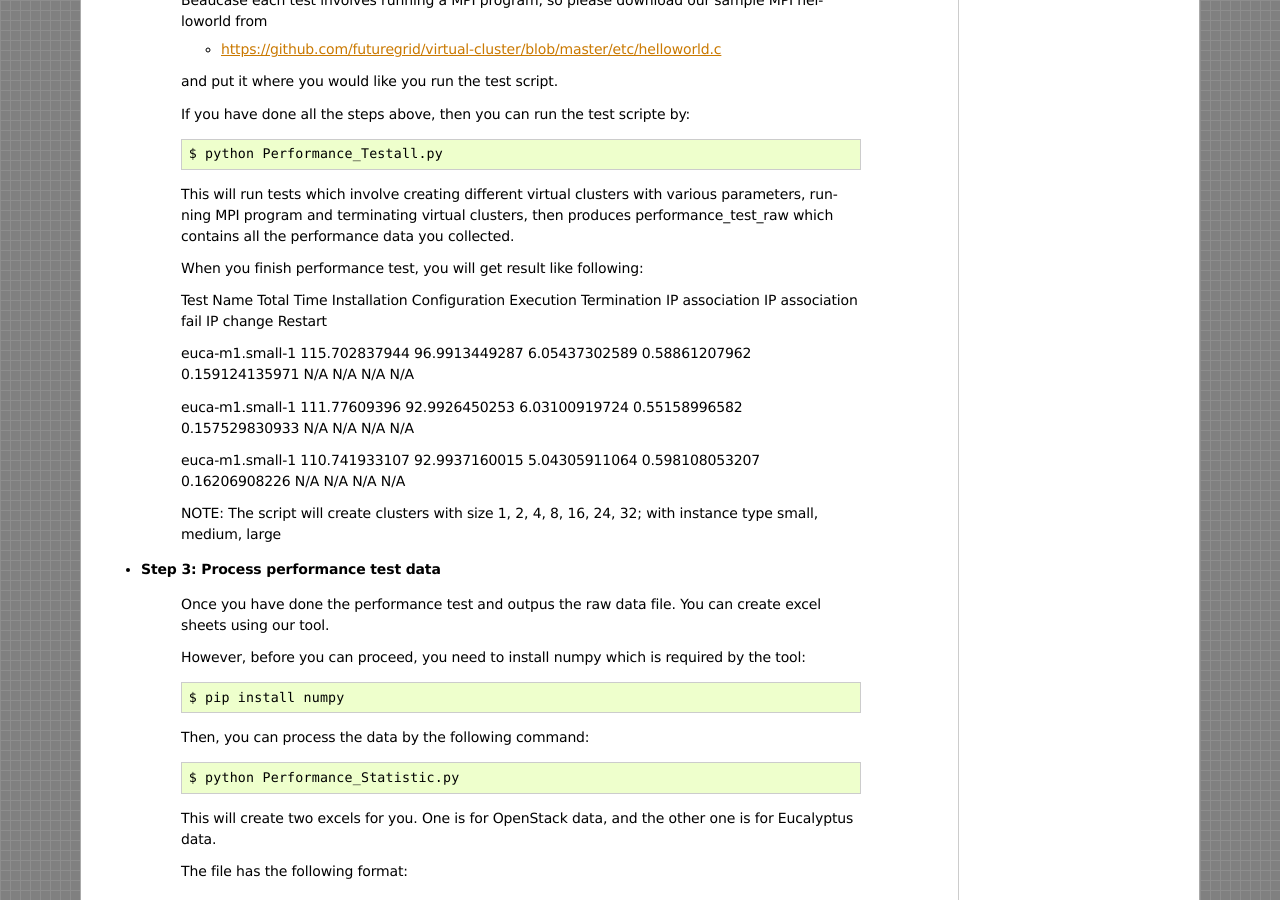
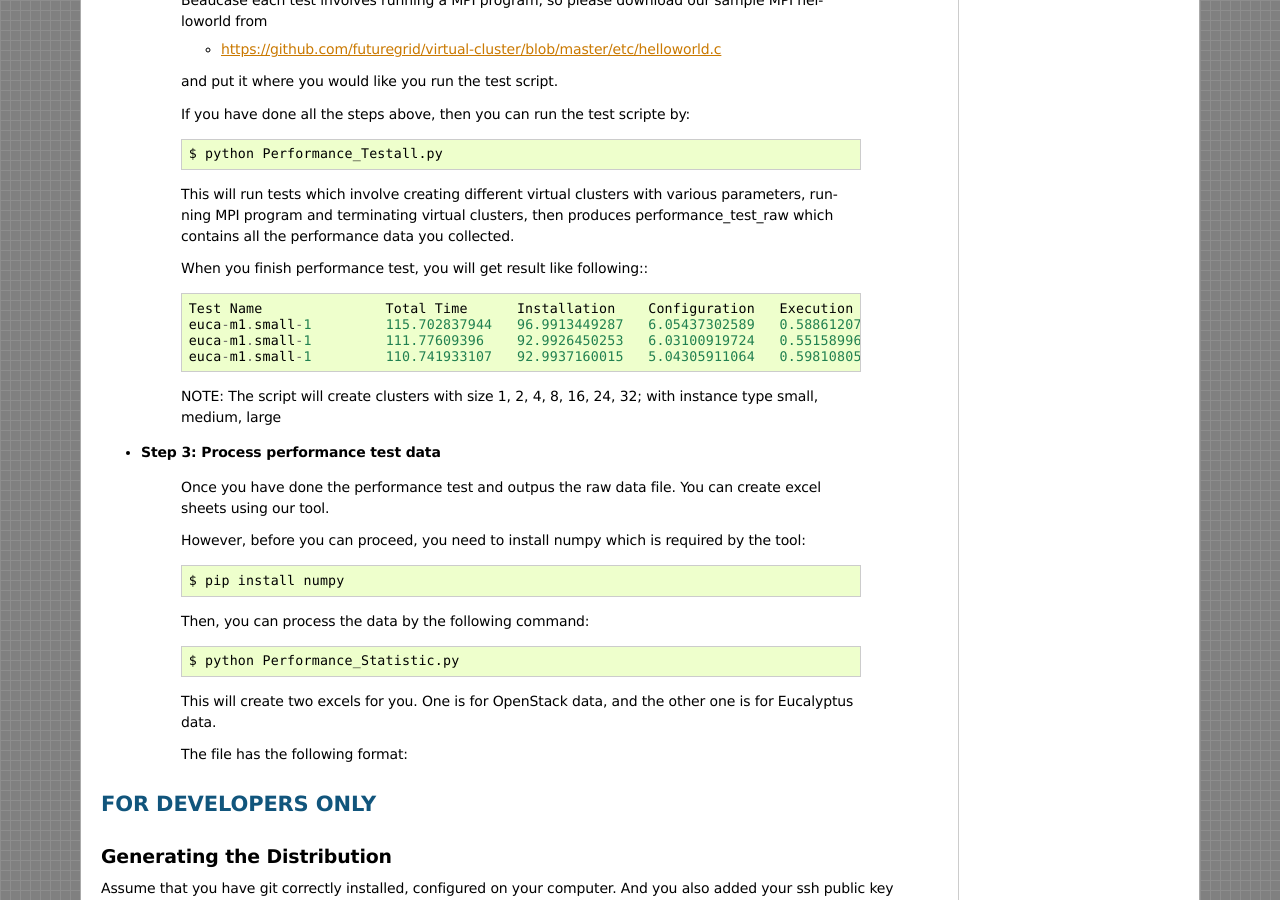
Before and after one commit to futuregrid/virtual-cluster, a Sphinx documentation site: the page built from doc/source/intro.rst, in a window 1280 px wide and 900 px high, scrolled down 9370 px. Built offline with Sphinx 7.4.7, drawn with Linux system fonts in a browser that asks for light colours; formulas are drawn with MathJax 3; pages that are not in the unit, such as notebooks, are missing from menus.

Commit message:
Update doc/source/intro.rst

```diff
--- a/doc/source/intro.rst
+++ b/doc/source/intro.rst
@@ -549,17 +549,12 @@ sections. Once you can successfully run our tool, you can proceed with the follo
 	running MPI program and terminating virtual clusters, then produces performance_test_raw which contains
 	all the performance data you collected.
 
-	When you finish performance test, you will get result like following:
+	When you finish performance test, you will get result like following:::
 
-	::
-
-	Test Name           	Total Time     	Installation   	Configuration  	Execution      	Termination    	IP association 	IP association fail 	IP change 	Restart
-
-	euca-m1.small-1     	115.702837944  	96.9913449287  	6.05437302589  	0.58861207962  	0.159124135971 	N/A            	N/A                 	N/A       	N/A
-
-	euca-m1.small-1     	111.77609396   	92.9926450253  	6.03100919724  	0.55158996582  	0.157529830933 	N/A            	N/A                 	N/A       	N/A
-
-	euca-m1.small-1     	110.741933107  	92.9937160015  	5.04305911064  	0.598108053207 	0.16206908226  	N/A            	N/A                 	N/A       	N/A
+		Test Name           	Total Time     	Installation   	Configuration  	Execution      	Termination    	IP association 	IP association fail 	IP change 	Restart
+		euca-m1.small-1     	115.702837944  	96.9913449287  	6.05437302589  	0.58861207962  	0.159124135971 	N/A            	N/A                 	N/A       	N/A
+		euca-m1.small-1     	111.77609396   	92.9926450253  	6.03100919724  	0.55158996582  	0.157529830933 	N/A            	N/A                 	N/A       	N/A
+		euca-m1.small-1     	110.741933107  	92.9937160015  	5.04305911064  	0.598108053207 	0.16206908226  	N/A            	N/A                 	N/A       	N/A
 
 	NOTE: The script will create clusters with size 1, 2, 4, 8, 16, 24, 32; with instance type small,
 	medium, large
```
